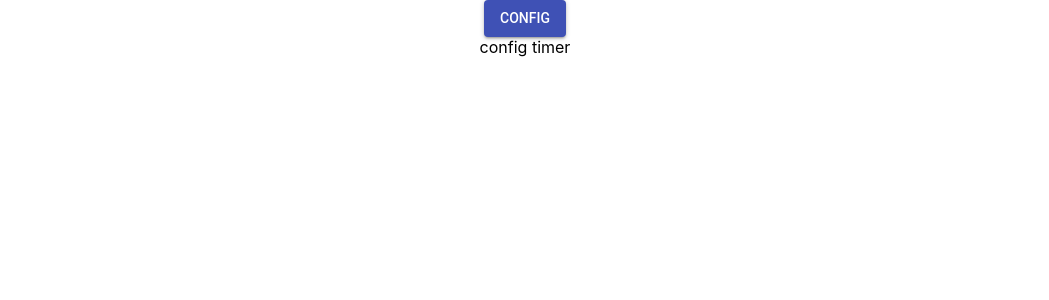
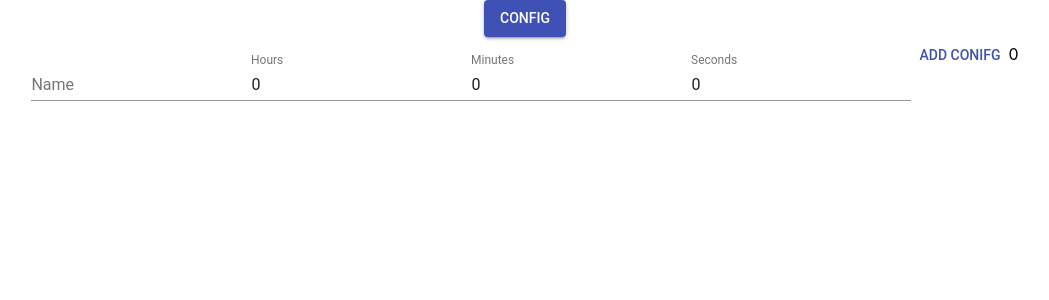
Before and after one commit to abhishekover9000/breaktimer-training, a React (Create React App) app: page / in a window 1280 px wide. Both pictures are taken after a click on the button "CONFIG". Shown: the top 300 px of the page, without its empty margins (115-1164 px from the left). Built offline with nearby package versions, Linux system fonts and the light colour scheme.

Commit message:
working changes

```diff
--- /dev/null
+++ b/src/components/configTimer.js
@@ -0,0 +1,93 @@
+import React, { Component } from "react";
+import { TextField, Button } from '@material-ui/core';
+import { addConfig } from "../actions/actions";
+import { connect } from "react-redux";
+
+class ConfigTimer extends Component {
+    state = {
+        config: {},
+        time: 0,
+        name: "",
+        hours: 0,
+        minutes: 0,
+        seconds: 0
+    };
+
+    onChangeName = (event) => {
+        this.setState({ name: event.target.value });
+    }
+    onChangeHours = (event) => {
+        this.setState({ hours: event.target.value });
+    }
+    onChangeMinutes = (event) => {
+        this.setState({ minutes: event.target.value });
+    }
+    onChangeSeconds = (event) => {
+        this.setState({ seconds: event.target.value });
+    }
+
+    submit = () => {
+        const time = this.state.hours * 3600 + this.state.minutes * 60 + this.state.seconds;
+        // create the config dynamically
+        // call action with config
+        const config = {
+            name: this.state.name,
+            time: time
+        }
+        this.props.addConfig(config);
+        console.log(this.props.config);
+    }
+
+
+    render() {
+        console.log(this.state.time);
+
+        return (
+            <div>
+                <form>
+                    <TextField
+                        value={this.state.name}
+                        label="Name"
+                        onChange={this.onChangeName.bind(this)}
+                        type="text"
+                        margin="normal"
+                    />
+
+                    <TextField
+                        id="standard-number"
+                        label="Hours"
+                        value={this.state.hours}
+                        onChange={this.onChangeHours.bind(this)}
+                        type="number"
+                        margin="normal"
+                    />
+                    <TextField
+                        value={this.state.minutes}
+                        label="Minutes"
+                        onChange={this.onChangeMinutes.bind(this)}
+                        type="number"
+                        margin="normal"
+                    />
+                    <TextField
+                        value={this.state.seconds}
+                        label="Seconds"
+                        onChange={this.onChangeSeconds.bind(this)}
+                        type="number"
+                        margin="normal"
+                    />
+                    <Button onClick={this.submit} color="primary">
+                        {" "}
+                        Add Conifg{" "}
+                    </Button>
+                    {this.props.config ? (this.props.config.time) : null}
+                </form>
+            </div>
+        )
+    }
+}
+export default connect(
+    state => {
+        return { config: state.config };
+    },
+    { addConfig }
+)(ConfigTimer);
--- a/src/components/configTimer.jsx
+++ /dev/null
@@ -1,21 +0,0 @@
-import React, { Component } from "react";
-
-class ConfigTimer extends Component{
-    state = {
-        config: {},
-        time:0,
-        name: ""
-      };
-      submit = () => {
-          this.setState({config:{name:this.state.name,time:this.state.time}})
-        this.props.addConfig(this.state.config);
-      };
-render(){
-    return(
-        <div>
-            config timer
-        </div>
-    )
-}
-}
-export default ConfigTimer;
--- a/src/components/timerContainer.jsx
+++ b/src/components/timerContainer.js
@@ -1,5 +1,5 @@
 import React, { Component } from "react";
-import ConfigTimer from "../components/configTimer";
+import ConfigTimer from "./configTimer";
 import Button from "@material-ui/core/Button";
 import { addConfig } from "../actions/actions";
 import { connect } from "react-redux";
@@ -27,8 +27,11 @@ class TimerContainer extends Component {
                     Config{" "}
                 </Button>
 
+                {/* {this.props.config ? (
+                    <div>{this.props.config.name},{this.props.config.time}</div>
+                ) : null} */}
                 {this.state.configPage ? (
-                    <ConfigTimer addConfig={this.addConfig} />
+                    <ConfigTimer />
                 ) : null}
             </div>
         )
--- a/src/reducers/configReducer.js
+++ b/src/reducers/configReducer.js
@@ -7,9 +7,8 @@ const config = (
     },
     action
   ) => {
-    const newName = state.name;
-    const newTime = state.time;
-
+    let newName = state.name;
+    let newTime = state.time;
     switch (action.type) {
       case actionTypes.ADD_CONFIG:
         newName = action.payload.name;
--- a/src/reducers/reducers.js
+++ b/src/reducers/reducers.js
@@ -1,5 +1,6 @@
 import { combineReducers } from "redux";
 import todo from "./todoReducer.js";
 import weather from "./weatherReducer.js";
+import config from "./configReducer.js";
 // automagical mapping
-export default combineReducers({ weather, todo });
+export default combineReducers({ weather, todo, config });
```
